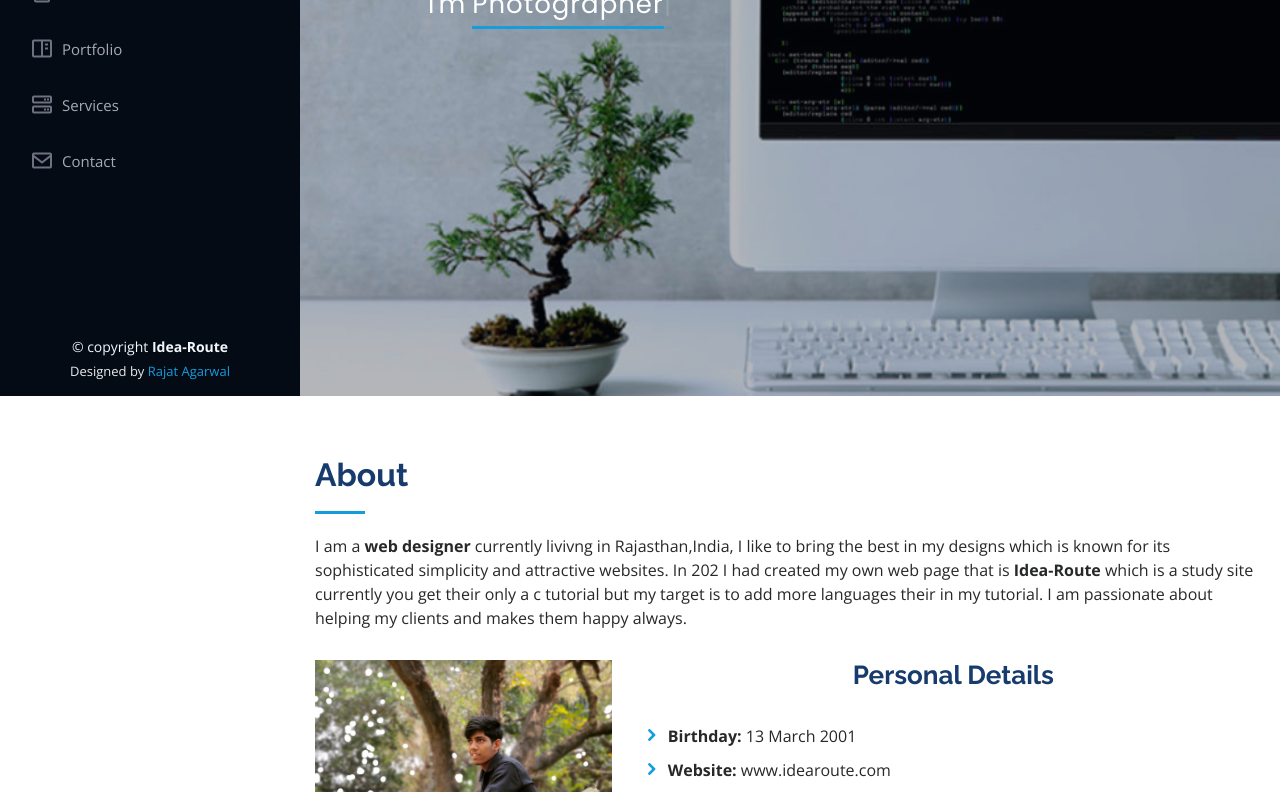
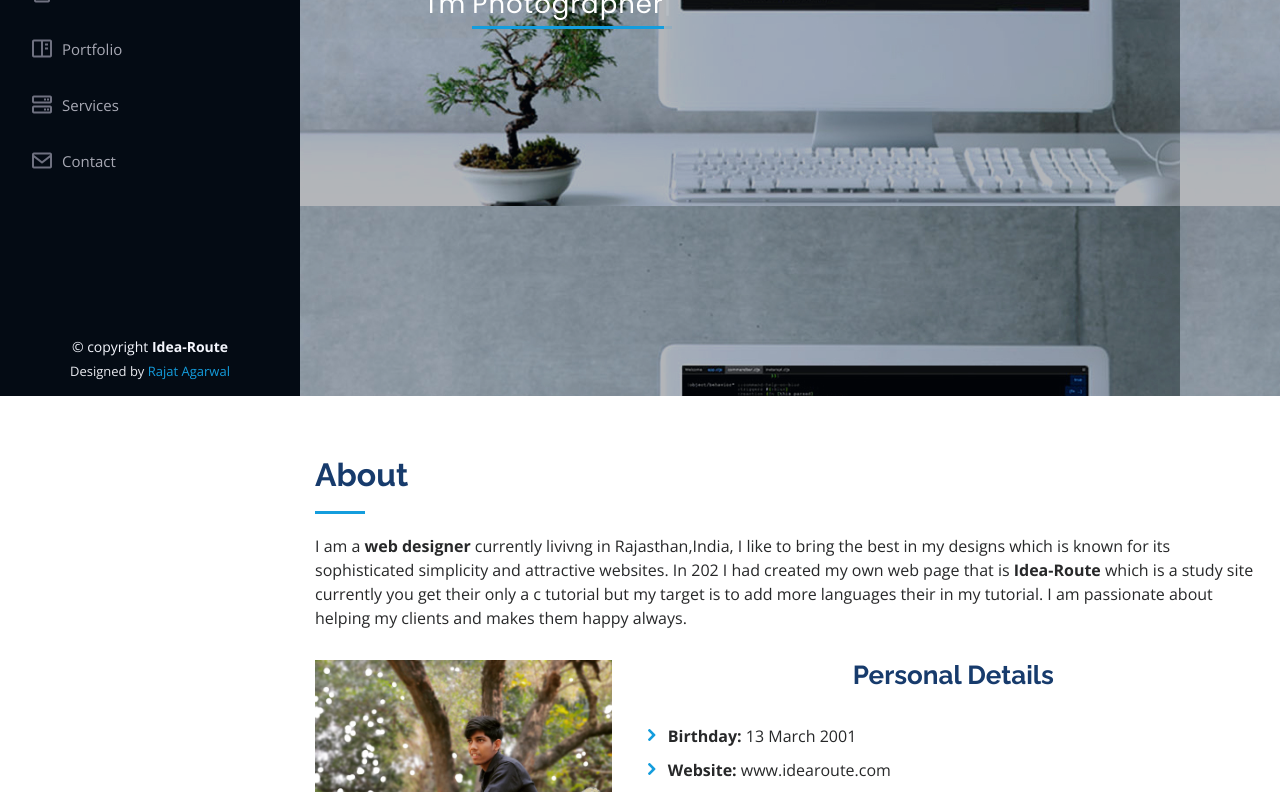
Before and after one commit to rajatagarwalm/My-Resume, a plain HTML site: page index.html in a window 1280 px wide. Shown: the part 404-1196 px from the top of the page. Drawn offline with nearby package versions, Linux system fonts and the light colour scheme.

Commit message:
Update index.html

```diff
--- a/index.html
+++ b/index.html
@@ -63,7 +63,7 @@
   </header>
 
   <!-- ======= Hero Section ======= -->
-  <section id="hero" class="d-flex flex-column justify-content-center align-items-center">
+  <section id="hero" class="d-flex flex-column justify-content-center align-items-center" style="background: url(./assets/img/background.jpg);" >
 
     <div class="hero-container" data-aos="fade-in">
       <h1>Rajat Agarwal</h1>
```
